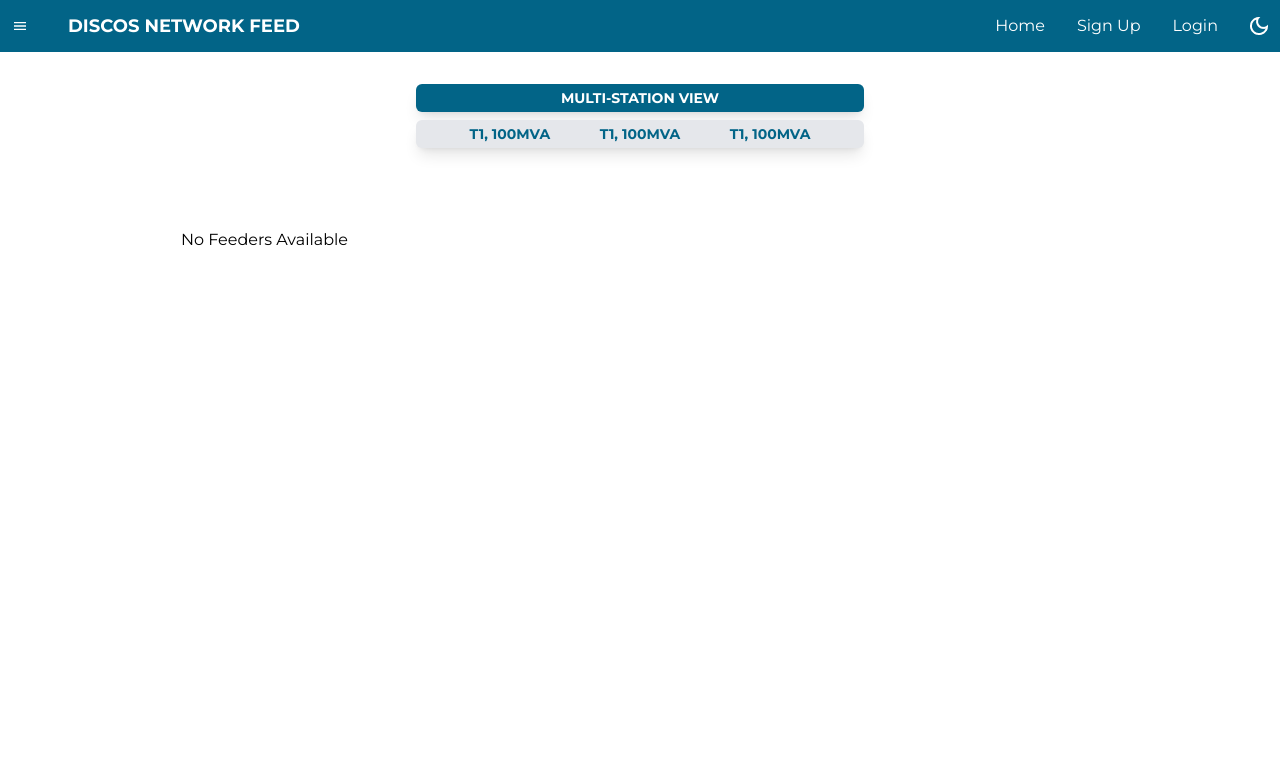
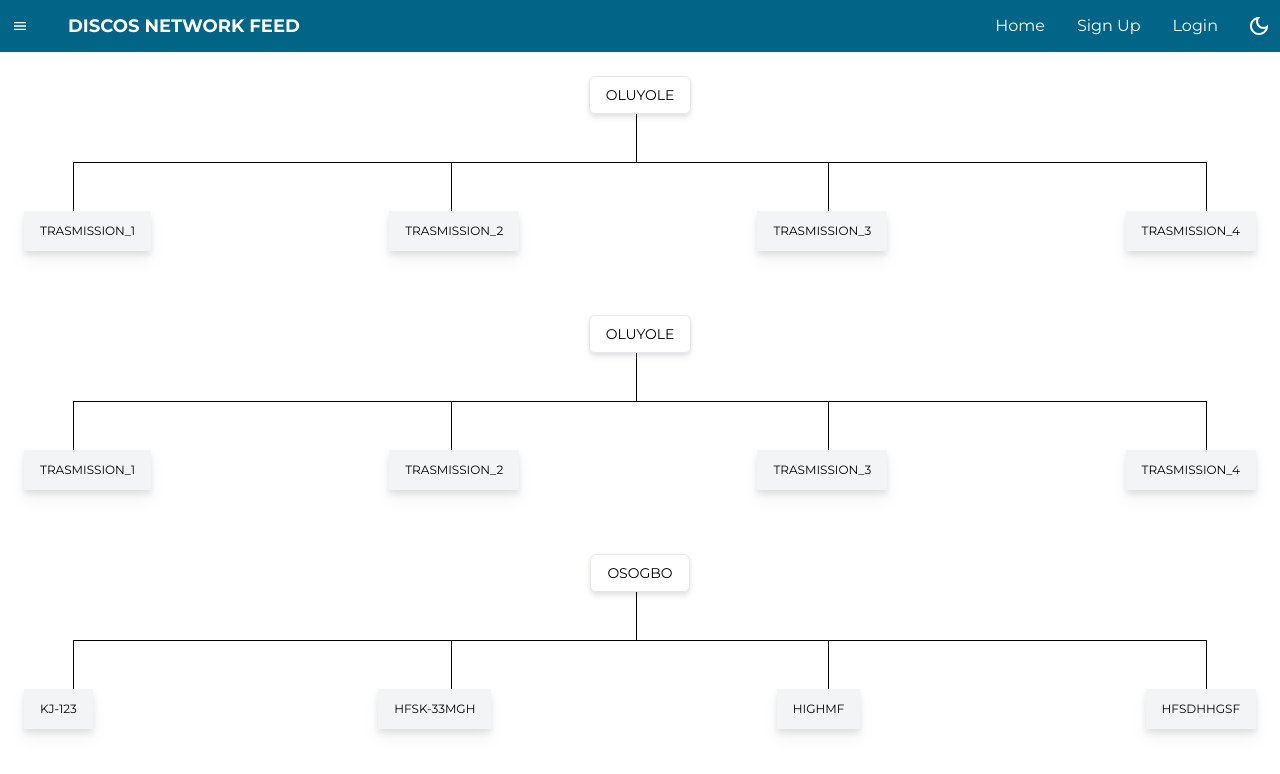
Before and after one commit to Pinnoche/Data-Tracker, a React (Create React App) app: page /substation in a window 1280 px wide. Shown: the top 774 px of the page. Built offline with nearby package versions, Linux system fonts and the light colour scheme; a web font is replaced by a local one.

Commit message:
static data

```diff
--- a/src/Layouts/layout.jsx
+++ b/src/Layouts/layout.jsx
@@ -1,48 +1,73 @@
-import { BrowserRouter as Router, Route, Routes } from 'react-router-dom';
-import { useState } from 'react';
-import NavBar from '../components/NavBar'
-import Home from '../pages/Home'
-import Dashboard from '../pages/Dashboard';
-import disco from '../Data/db.json';
-import ibedc from '../Data/db2.json'
-import TS from '../pages/disco/TS';
-import SideBar from '../components/SideBar'
-import SubStation from '../pages/disco/SubStation';
-
+import { BrowserRouter as Router, Route, Routes } from "react-router-dom";
+import { useState } from "react";
+import NavBar from "../components/NavBar";
+import Home from "../pages/Home";
+import Dashboard from "../pages/Dashboard";
+import disco from "../Data/db.json";
+import ibedc from "../Data/db2.json";
+import TS from "../pages/disco/TS";
+import SideBar from "../components/SideBar";
+// import SubStation from "../pages/disco/SubStation";
+import Sub2 from "../pages/disco/Sub2";
 
 function Layout() {
   const datas = disco?.data || [];
   const ibedcData = ibedc || [];
 
   const [feeder, setFeeder] = useState(null);
-  const [showSideBar, setShowSideBar ] = useState(false);
-  const [i_station, setI_station ] = useState(null);
+  const [showSideBar, setShowSideBar] = useState(false);
+  const [i_station, setI_station] = useState(null);
   const handleSideBar = () => {
     setShowSideBar(!showSideBar);
-  }
+  };
 
-  const filteredTsData =  datas.filter(tsData => tsData.transmission_station === feeder);
-  const filteredfeeder33Data = filteredTsData.filter(feeder_33 => feeder_33.injection_substation === i_station)
-
+  const filteredTsData = ibedcData.filter(
+    (tsData) => tsData.transmission_station === feeder
+  );
+  const filteredfeeder33Data = filteredTsData.filter(
+    (feeder_33) => feeder_33.injection_substation === i_station
+  );
 
   return (
     <Router>
       <div className="flex bg-[#026487]">
-        <SideBar showSideBar={showSideBar} setShowSideBar={setShowSideBar} handleSideBar={handleSideBar} />
+        <SideBar
+          showSideBar={showSideBar}
+          setShowSideBar={setShowSideBar}
+          handleSideBar={handleSideBar}
+        />
         <div className={`w-full ${showSideBar && "w-[80%] ml-[15%]"}`}>
           <NavBar showSideBar={showSideBar} handleSideBar={handleSideBar} />
-            <div className={`w-full min-h-screen h-full `}>
+          <div className={`w-full min-h-screen h-full`}>
             <Routes>
               <Route path="/" element={<Home />} />
-                  <Route path='/dashboard' element={<Dashboard />} />
-                  <Route path='/ts' element={<TS datas={datas} setFeeder={setFeeder} ibedcData={ibedcData} />} />
-                  <Route path='/substation' element={<SubStation filteredTsData={filteredTsData} filteredfeeder33Data={filteredfeeder33Data} setI_station={setI_station} />} />
+              <Route path="/dashboard" element={<Dashboard />} />
+              <Route
+                path="/ts"
+                element={
+                  <TS
+                    datas={datas}
+                    setFeeder={setFeeder}
+                    ibedcData={ibedcData}
+                  />
+                }
+              />
+              <Route
+                path="/substation"
+                element={
+                  <Sub2
+                    // filteredTsData={filteredTsData}
+                    // filteredfeeder33Data={filteredfeeder33Data}
+                    // setI_station={setI_station}
+                  />
+                }
+              />
             </Routes>
           </div>
         </div>
       </div>
     </Router>
-  )
+  );
 }
 
 export default Layout;
--- /dev/null
+++ b/src/components/FeedersBase.jsx
@@ -0,0 +1,38 @@
+
+
+function FeedersBase({Feeder_33, trasmission_1, trasmission_2, trasmission_3, trasmission_4 }) {
+  return (
+    <div className="w-full">
+          <div className="w-full flex flex-col items-center">
+            <div className="bg-white max-w-xs px-4 py-2 rounded-md uppercase border text-sm text-center drop-shadow-md">
+              {Feeder_33}
+            </div>
+          </div>
+          <div className="h-12 max-w-2 border-l border-black mx-auto"></div>
+          <div className="w-[92%] border-t border-black mx-auto"></div>
+          <div className="flex justify-between max-w-[92%] mx-auto">
+            <div className="h-12 border-l border-black"></div>
+            <div className="h-12 border-l border-black"></div>
+            <div className="h-12 border-l border-black"></div>
+            <div className="h-12 border-l border-black"></div>
+          </div>
+
+          <div className="flex justify-between">
+            <div className="bg-gray-100 max-w-xs uppercase font-normal text-xs drop-shadow-lg text-center py-3 px-4">
+              {trasmission_1}
+            </div>
+            <div className="bg-gray-100 max-w-xs uppercase font-normal text-xs drop-shadow-lg text-center py-3 px-4">
+              {trasmission_2}
+            </div>
+            <div className="bg-gray-100 max-w-xs uppercase font-normal text-xs drop-shadow-lg text-center py-3 px-4">
+              {trasmission_3}
+            </div>
+            <div className="bg-gray-100 max-w-xs uppercase font-normal text-xs drop-shadow-lg text-center py-3 px-4">
+              {trasmission_4}
+            </div>
+          </div>
+        </div>
+  )
+}
+
+export default FeedersBase
--- a/src/pages/Dashboard.jsx
+++ b/src/pages/Dashboard.jsx
@@ -1,26 +1,39 @@
-import { useNavigate } from "react-router-dom"
+import { useNavigate } from "react-router-dom";
 
 function Dashboard() {
   const navigate = useNavigate();
-    const discos = ['Abuja Electricity Distribution Company', 'Benin Electricity Distribution Company',
-                     'Eko Electricity Distribution Company', 'Enugu Electricity Distribution Company',
-                     'Ibadan Electricity Distribution Company', 'Ikeja Electricity Distribution Company',
-                     'Kaduna Electricity Distribution Company', 'Kano Electricity Distribution Company',
-                     'P-H Electricity Distribution Company', 'Yola Electricity Distribution Company',
-                     'ABA Power Plc'
-                    ]
+  const discos = [
+    "Abuja Electricity Distribution Company",
+    "Benin Electricity Distribution Company",
+    "Eko Electricity Distribution Company",
+    "Enugu Electricity Distribution Company",
+    "Ibadan Electricity Distribution Company",
+    "Ikeja Electricity Distribution Company",
+    "Kaduna Electricity Distribution Company",
+    "Kano Electricity Distribution Company",
+    "P-H Electricity Distribution Company",
+    "Yola Electricity Distribution Company",
+    "ABA Power Plc",
+  ];
   return (
-    <div className='w-full h-full mx-auto p-8 text-[#026487] bg-white'>
-      <h1 className='text-2xl mb-6'>Select A Disco:</h1>
-      <ul className='w-full grid grid-cols-2 items-center justify-center'> {discos.map( (disco, index) => (
-          <li className='p-2 flex items-center gap-4 space-y-2 cursor-pointer' key={index} onClick={ ()=> navigate('/ts')}>
-            <img src="/vector.png" alt="Bolt" className='w-4' />
-            <p className='uppercase font-bold'>{disco}</p>
+    <div className="w-full h-full mx-auto p-8 text-[#026487] bg-white">
+      <h1 className="text-2xl mb-6">Select A Disco:</h1>
+      <ul className="w-full grid grid-cols-2 items-center justify-center">
+        {" "}
+        {discos.map((disco, index) => (
+          <li
+            className="p-2 flex items-center gap-4 space-y-2 cursor-pointer"
+            key={index}
+            onClick={() => navigate("/ts")}
+          >
+            <img src="/vector.png" alt="Bolt" className="w-4" />
+
+            <p className="uppercase font-bold">{disco}</p>
           </li>
-      ))}
+        ))}
       </ul>
     </div>
-  )
+  );
 }
 
-export default Dashboard
+export default Dashboard;
--- /dev/null
+++ b/src/pages/disco/Sub2.jsx
@@ -0,0 +1,15 @@
+import FeedersBase from "../../components/FeedersBase";
+function Sub2() {
+  return (
+    <div className="h-full w-full bg-white text-black p-6">
+      <div className="container flex flex-col items-center gap-y-16">
+        <FeedersBase Feeder_33="Oluyole" trasmission_1="trasmission_1" trasmission_2="trasmission_2" trasmission_3="trasmission_3" trasmission_4="trasmission_4" />
+        <FeedersBase Feeder_33="Oluyole" trasmission_1="trasmission_1" trasmission_2="trasmission_2" trasmission_3="trasmission_3" trasmission_4="trasmission_4" />
+        <FeedersBase Feeder_33="Osogbo" trasmission_1="KJ-123" trasmission_2="hfsk-33MGH" trasmission_3="highMF" trasmission_4="hfsdhhgsf" />
+
+      </div>
+    </div>
+  );
+}
+
+export default Sub2;
--- a/src/pages/disco/SubStation.jsx
+++ b/src/pages/disco/SubStation.jsx
@@ -9,8 +9,8 @@ function SubStation({ filteredTsData, filteredfeeder33Data, setI_station }) {
             </div>
             <div className='bg-gray-200 flex justify-evenly rounded-md text-center p-1 mb-20 max-w-md font-bold text-sm mx-auto shadow-lg text-[#026487]'>
                 <p>T1, 100MVA</p>
-                <p>T1, 100MVA</p>
-                <p>T1, 100MVA</p>
+                <p>T2, 100MVA</p>
+                <p>T1, 50MVA</p>
             </div>
         </div>}
         <div className='grid grid-cols-2 justify-between mx-24'>
--- a/src/pages/disco/TS.jsx
+++ b/src/pages/disco/TS.jsx
@@ -33,7 +33,7 @@ function TS({ datas, setFeeder, ibedcData }) {
                       />
                     </div>
                     <div
-                      className="cursor-pointer "
+                      className="cursor-pointer"
                       onClick={() => handleClick(data.transmission_station)}
                     >
                       <p className="uppercase font-bold">
```
Also changed, not shown: src/pages/Home.jsx (+8 -6 lines). Lines whose indentation alone changed are shown as unchanged.
